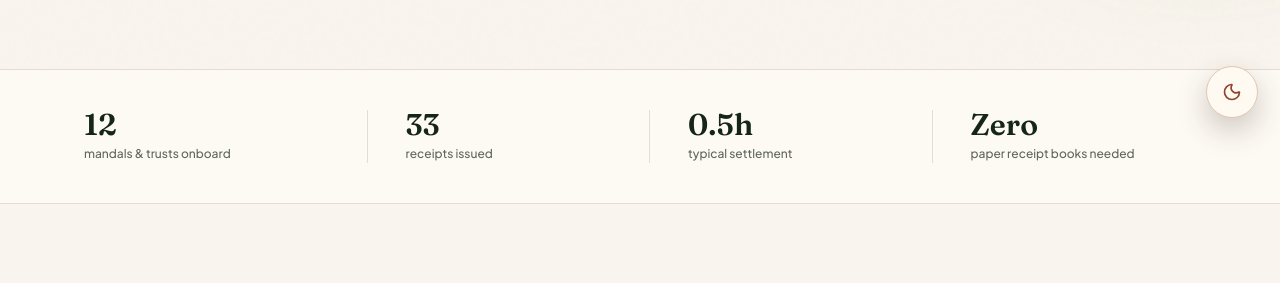
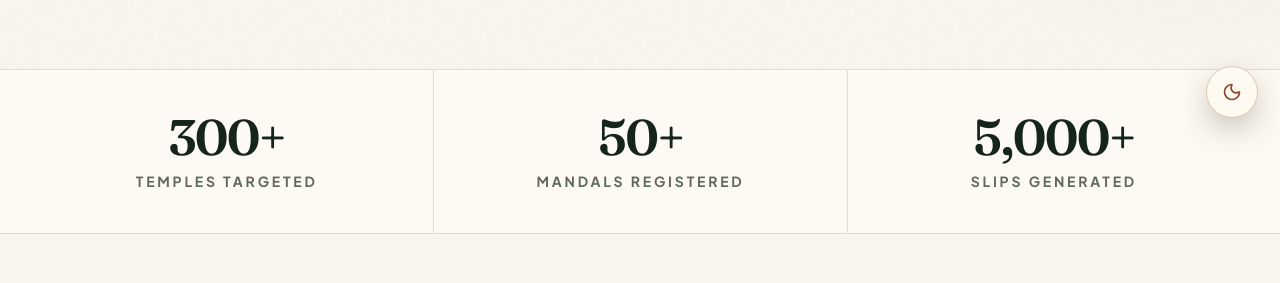
Before and after one commit to BracketDex-Technologies/Samavet-LandingPage, a React (Vite) app: page / in a window 1280 px wide. Shown: the part 660-943 px from the top of the page. Built offline with nearby package versions, Linux system fonts and the light colour scheme.

Commit message:
feat: update localized statistics in content and adjust styling for improved presentation

```diff
--- a/src/landing/content.ts
+++ b/src/landing/content.ts
@@ -17,10 +17,9 @@ export const localizedCopy = {
     collectionSource: 'Pandal QR',
     collectedToday: 'collected today',
     stats: [
-      { value: '12', count: 12, label: 'mandals & trusts onboard' },
-      { value: '33', count: 33, label: 'receipts issued' },
-      { value: '0.5h', count: 0.5, decimals: 1, suffix: 'h', label: 'typical settlement' },
-      { value: 'Zero', label: 'paper receipt books needed' },
+      { value: '300+', label: 'Temples targeted' },
+      { value: '50+', label: 'Mandals registered' },
+      { value: '5,000+', label: 'Slips generated' },
     ],
     featuresEyebrow: 'Everything in one place',
     featuresTitle: 'The whole utsav, handled.',
@@ -131,10 +130,9 @@ export const localizedCopy = {
     collectionSource: 'मंडप QR',
     collectedToday: 'आजचे संकलन',
     stats: [
-      { value: '१२', count: 12, label: 'मंडळे आणि ट्रस्ट जोडले' },
-      { value: '३३', count: 33, label: 'पावत्या जारी' },
-      { value: '०.५ तास', count: 0.5, decimals: 1, suffix: ' तास', label: 'सरासरी सेटलमेंट' },
-      { value: 'शून्य', label: 'कागदी पावतीपुस्तके आवश्यक' },
+      { value: '३००+', label: 'लक्ष्यित मंदिरे' },
+      { value: '५०+', label: 'नोंदणीकृत मंडळे' },
+      { value: '५,०००+', label: 'तयार झालेल्या पावत्या' },
     ],
     featuresEyebrow: 'सर्व काही एका ठिकाणी',
     featuresTitle: 'संपूर्ण उत्सवाचे व्यवस्थापन.',
--- a/src/landing/samavet.css
+++ b/src/landing/samavet.css
@@ -149,12 +149,15 @@
 .hero-phone-showcase__image { display: block; height: 100%; inset: 0; object-fit: contain; position: absolute; width: 100%; }
 
 .stats-section { background: var(--ep-surface); border-block: 1px solid var(--ep-border); }
-.epawati-page .stats-grid { display: grid; gap: 32px 18px; grid-template-columns: repeat(2, 1fr); padding-block: 40px; }
-.epawati-page .stats-grid .stat { background: transparent; border: 0; border-radius: 0; box-shadow: none; display: grid; gap: 5px; min-height: 0; padding: 0; position: static; text-align: center; }
-.epawati-page .stats-grid .stat:nth-child(n) { background: transparent; border-color: transparent; }
-.epawati-page .stats-grid .stat strong { color: var(--ep-foreground); font: 600 30px/1 var(--ep-font-display); }
-.epawati-page--mr .stats-grid .stat strong { font-family: 'Noto Sans Devanagari', sans-serif; }
-.epawati-page .stats-grid .stat span { color: var(--ep-muted); font-size: 12px; font-weight: 500; line-height: 1.45; }
+.epawati-page .stats-grid { display: grid; gap: 0; grid-template-columns: 1fr; max-width: none; padding-block: 0; }
+.epawati-page .stats-grid .stat { background: transparent; border: 0; border-bottom: 1px solid var(--ep-border); border-radius: 0; box-shadow: none; display: grid; gap: 10px; min-height: clamp(116px, 15vw, 150px); padding: clamp(26px, 3.8vw, 42px) 20px; place-items: center; position: static; text-align: center; }
+.epawati-page .stats-grid .stat:last-child { border-bottom: 0; }
+.epawati-page .stats-grid .stat:nth-child(n) { border-bottom-color: var(--ep-border); }
+.epawati-page .stats-grid .stat:last-child:nth-child(n) { border-bottom-color: transparent; }
+.epawati-page .stats-grid .stat strong { color: var(--ep-foreground); font: 600 clamp(34px, 4.6vw, 50px)/1 var(--ep-font-display); letter-spacing: -.035em; }
+.epawati-page--mr .stats-grid .stat strong { font-family: 'Noto Sans Devanagari', var(--ep-font-display); font-weight: 700; letter-spacing: -.045em; }
+.epawati-page .stats-grid .stat span { color: var(--ep-muted); font-size: clamp(11px, 1.2vw, 14px); font-weight: 750; letter-spacing: .2em; line-height: 1.35; text-transform: uppercase; }
+.epawati-page--mr .stats-grid .stat span { letter-spacing: .08em; }
 
 .features-section, .portal-section, .how-section, .comparison-section, .faq-section, .contact-section { padding-block: 96px; }
 .features-section, .how-section, .faq-section, .contact-section { background: var(--ep-background); }
@@ -292,9 +295,10 @@
 }
 
 @media (min-width: 768px) {
-  .epawati-page .stats-grid { grid-template-columns: repeat(4, 1fr); }
-  .epawati-page .stats-grid .stat { text-align: left; }
-  .epawati-page .stats-grid .stat:not(:first-child) { border-left: 1px solid var(--ep-border); padding-left: clamp(18px, 3vw, 38px); }
+  .epawati-page .stats-grid { grid-template-columns: repeat(3, minmax(0, 1fr)); }
+  .epawati-page .stats-grid .stat { border-bottom: 0; border-left: 1px solid var(--ep-border); text-align: center; }
+  .epawati-page .stats-grid .stat:first-child { border-left: 0; }
+  .epawati-page .stats-grid .stat:nth-child(n) { border-bottom-color: transparent; }
   .how-flow { gap: clamp(34px, 5vw, 74px); grid-template-columns: repeat(3, minmax(0, 1fr)); }
   .how-flow::before { background: linear-gradient(to right, transparent, color-mix(in oklab, var(--ep-brand) 34%, transparent) 12%, color-mix(in oklab, var(--ep-border) 78%, transparent) 88%, transparent); content: ''; display: block; height: 1px; left: 4px; position: absolute; right: 4px; top: 15px; }
   .how-step { padding: 54px 0 0; }
```
Also changed, not shown: 1 other file (tests, documents, lock files or other folders).
